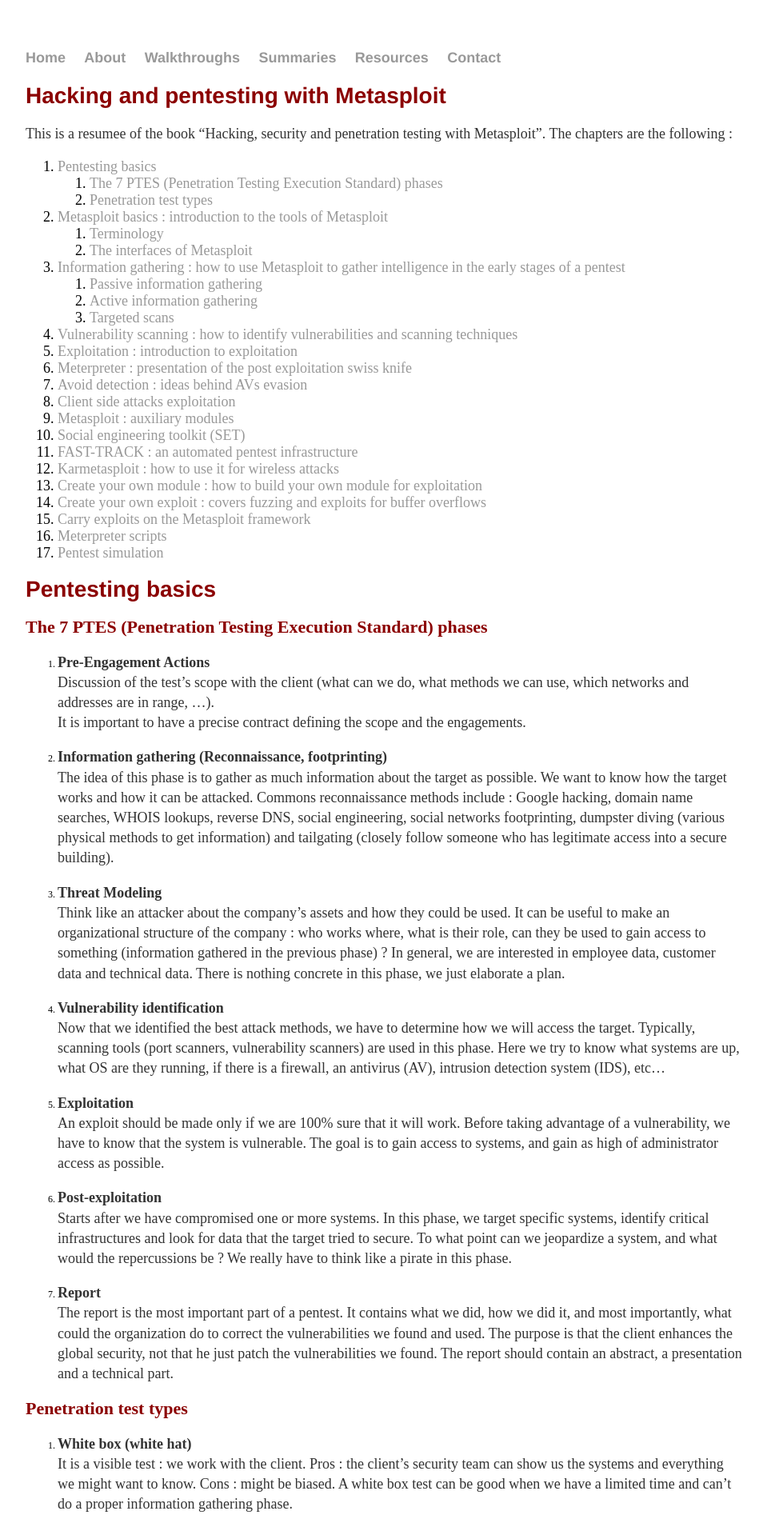
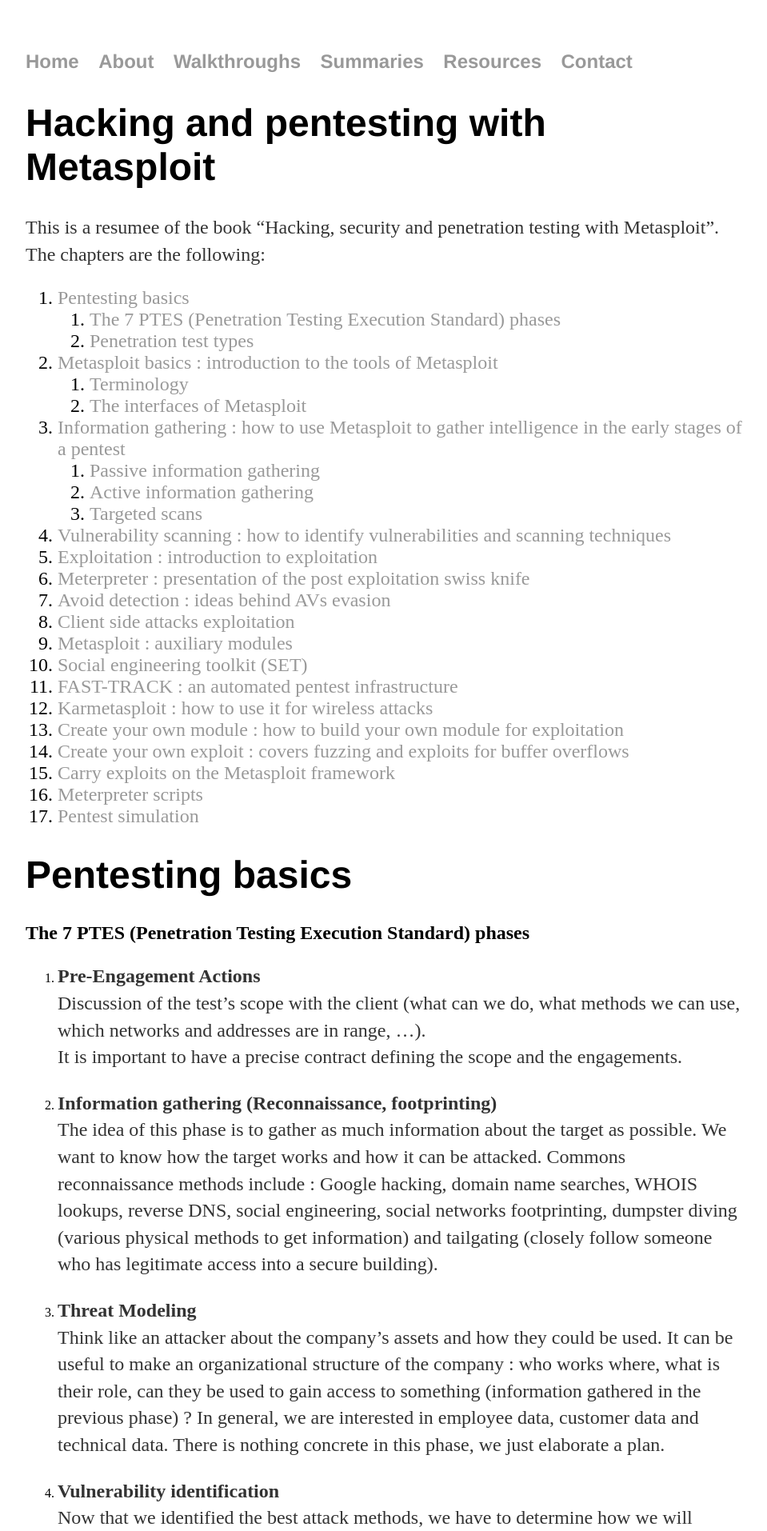
Before and after one commit to jsom1/jsom1.github.io, a Jekyll site: the page built from _summaries/metasploit.md, in a window 1280 px wide. Shown: the top 1914 px of the page at 80% size, without its empty margins (160-1119 px from the left). Built offline with Jekyll 4.4.1, drawn with Linux system fonts in a browser that asks for light colours; our own code applies the rules of GitHub Pages for plain Markdown files; some of the changed lines change nothing that is shown.

Commit message:
Update metasploit.md

```diff
--- a/_summaries/metasploit.md
+++ b/_summaries/metasploit.md
@@ -5,45 +5,11 @@
 output: html_document
 ---
 
-<style type="text/css">
-
-body{ /* Normal  */
-      font-size: 12px;
-  }
-td {  /* Table  */
-  font-size: 12px;
-}
-h1.title {
-  font-size: 38px;
-  color: DarkRed;
-}
-h1 { /* Header 1 */
-  font-size: 28px;
-  color: DarkRed;
-}
-h2 { /* Header 2 */
-    font-size: 22px;
-  color: DarkRed;
-}
-h3 { /* Header 3 */
-  font-size: 18px;
-  font-family: "Times New Roman", Times, serif;
-  color: DarkRed;
-}
-code.r{ /* Code block */
-    font-size: 12px;
-}
-pre { /* Code block - determines code spacing between lines */
-    font-size: 14px;
-}
-</style>
-
-
 # Hacking and pentesting with Metasploit
 {:.no_toc}
 
 This is a resumee of the book “Hacking, security and penetration testing with Metasploit”.
-The chapters are the following :
+The chapters are the following:
 
 1. TOC
 {:toc}
```
